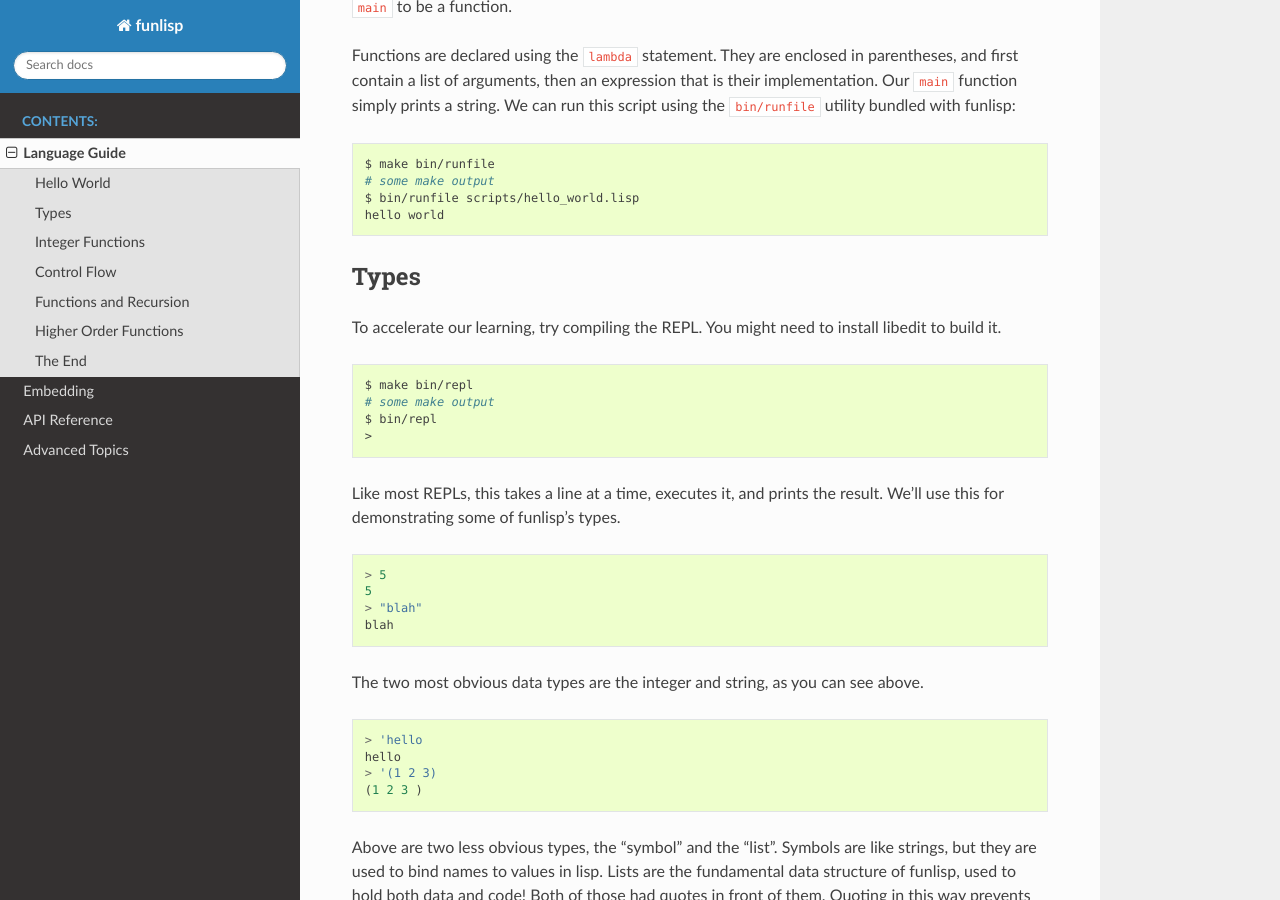
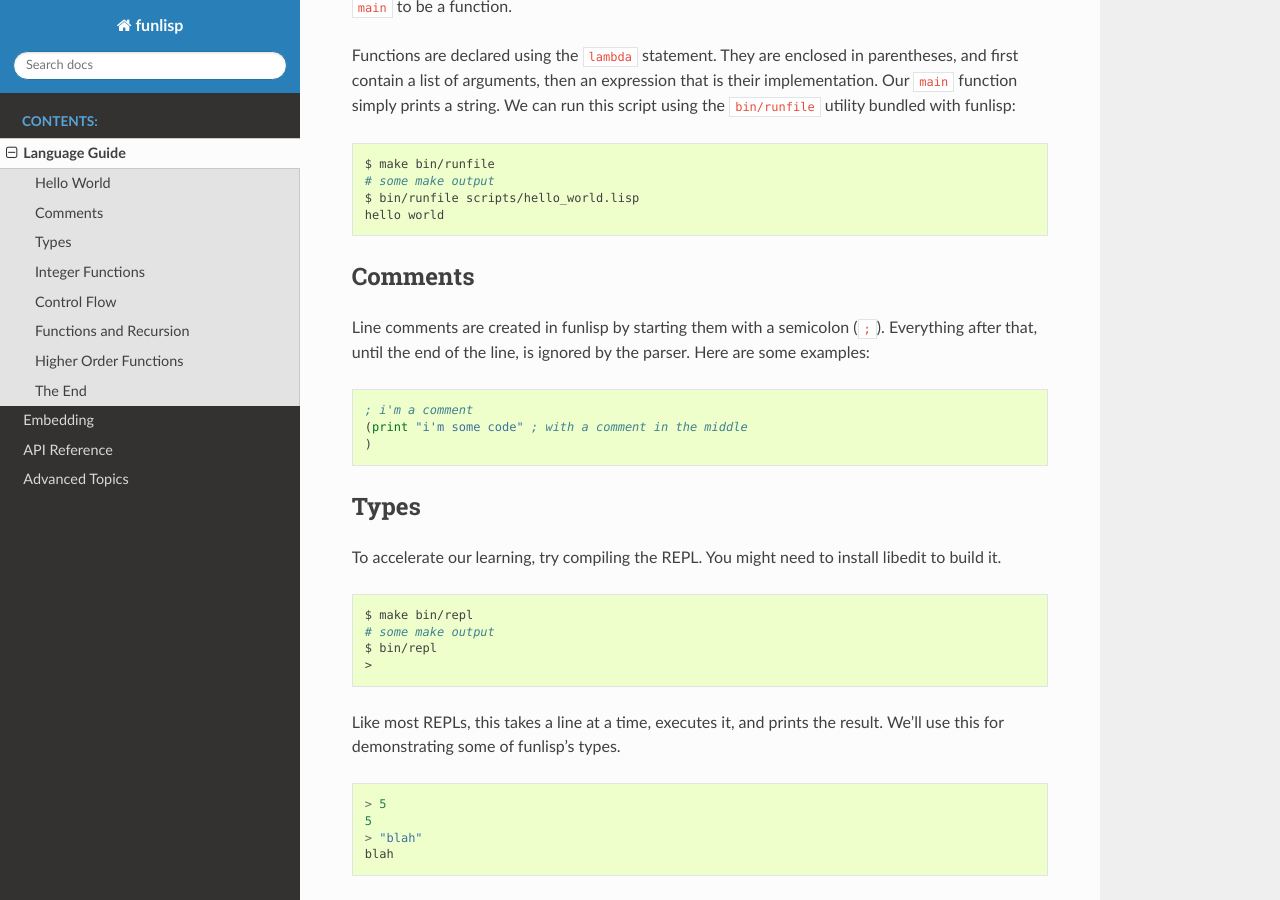
Before and after one commit to brenns10/funlisp, a Sphinx documentation site: the page built from doc/language.rst, in a window 1280 px wide and 900 px high, scrolled down 418 px. Built offline with Sphinx 7.4.7 and the Read the Docs theme 2.0.0, drawn with Linux system fonts in a browser that asks for light colours.

Commit message:
Comment support, closes #14

```diff
--- a/doc/language.rst
+++ b/doc/language.rst
@@ -28,6 +28,19 @@ this script using the ``bin/runfile`` utility bundled with funlisp:
   # some make output
   $ bin/runfile scripts/hello_world.lisp
   hello world
+
+Comments
+--------
+
+Line comments are created in funlisp by starting them with a semicolon (``;``).
+Everything after that, until the end of the line, is ignored by the parser. Here
+are some examples:
+
+.. code:: lisp
+
+  ; i'm a comment
+  (print "i'm some code" ; with a comment in the middle
+  )
 
 Types
 -----
```
Also changed, not shown: CHANGELOG.md (+2 -0 lines), 2 other files.
